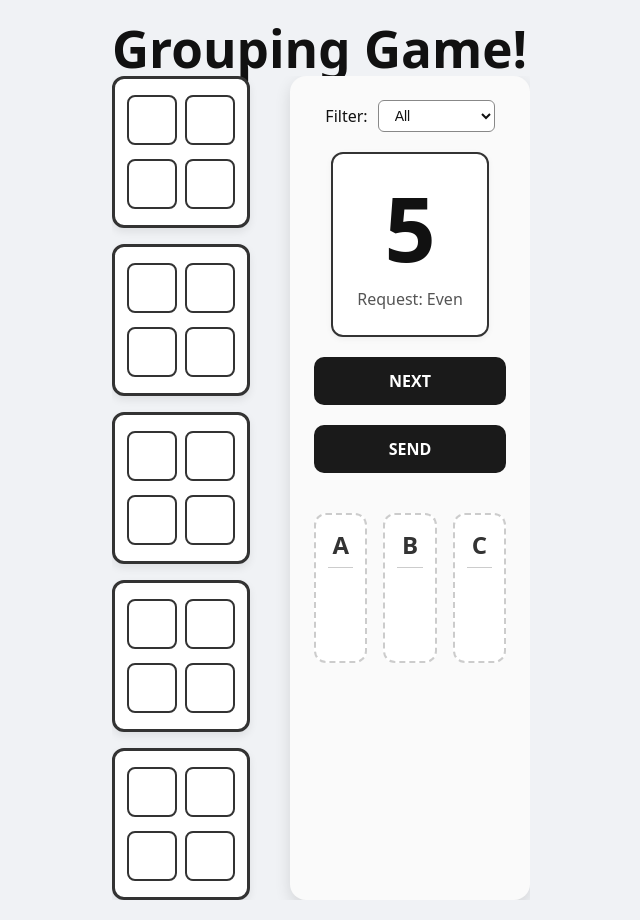
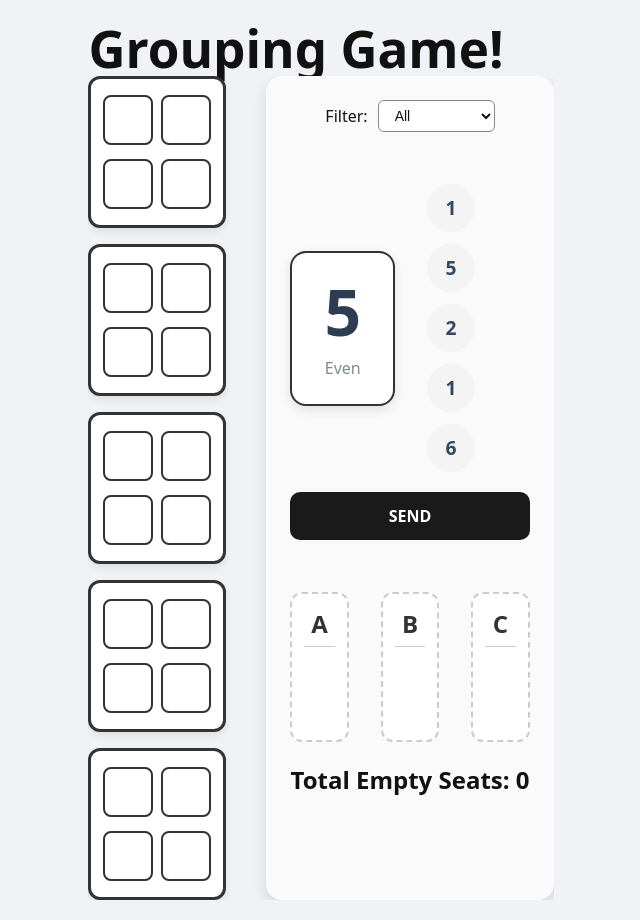
Before and after one commit to ryannarnoldd/TheGroupingGame, a React (Vite) app: page / in a window 1280 px wide. Shown: the whole page, without its empty margins (319-959 px from the left). Built offline with nearby package versions, Linux system fonts and the light colour scheme.

Commit message:
Fixing logic in functions

```diff
--- a/src/App.css
+++ b/src/App.css
@@ -228,7 +228,64 @@ button:hover {
   color: #007bff;
 }
 
-/* Responsive Adjustments */
+.queue-container {
+  display: flex;
+  align-items: center;
+  gap: 2rem;
+  margin-top: 2rem;
+}
+
+/* Big current group number */
+.group-box {
+  background: white;
+  border-radius: 1rem;
+  padding: 1.5rem 2rem;
+  box-shadow: 0 4px 12px rgba(0,0,0,0.1);
+  text-align: center;
+}
+
+.current-number {
+  font-size: 4rem;
+  font-weight: bold;
+  color: #2c3e50;
+}
+
+.request-text {
+  margin-top: 0.5rem;
+  font-size: 1rem;
+  color: #7f8c8d;
+}
+
+/* /* make it go verticallly? */
+.main-queue {
+  display: flex;
+  gap: 0.75rem;
+  flex-direction: column;
+
+}
+
+.tiny-number {
+  background: #f4f4f4;
+  border-radius: 50%;
+  width: 3rem;
+  height: 3rem;
+  display: flex;
+  justify-content: center;
+  align-items: center;
+  font-size: 1.2rem;
+  font-weight: bold;
+  color: #34495e;
+  cursor: pointer;
+  transition: transform 0.2s, background 0.2s;
+}
+
+.tiny-number:hover {
+  background: #3498db;
+  color: white;
+  transform: scale(1.1);
+}
+
+/* Responsive Adjustments
 @media (max-width: 768px) {
   .container {
     flex-direction: column;
@@ -258,4 +315,4 @@ button:hover {
   .queue-column h3 {
     font-size: 20px;
   }
-}
+} */
--- a/src/App.tsx
+++ b/src/App.tsx
@@ -39,11 +39,13 @@ function App() {
   const [seats, setSeats] = useState<Seat[]>([]);
   const [queues, setQueues] = useState<{ [key in "A" | "B" | "C"]: Group[] }>({ A: [], B: [], C: [] });
   const [filter, setFilter] = useState<"all" | "odd" | "even">("all");
-  const [currentGroup, setCurrentGroup] = useState<Group>(() => randomGroup("all"));
+  const [mainQueue, setMainQueue] = useState<Group[]>(Array.from({ length: 6 }, () => randomGroup(filter)));
+  const [emptySeats, setEmptySeats] = useState<number>(0);
 
   const CARS = 5;
   const ROWS_PER_CAR = 2;
   const SEATS_PER_ROW = 2;
+  const QUEUE_SIZE = 6;
 
   // Initialize train seats
   useEffect(() => {
@@ -67,35 +69,108 @@ function App() {
   const pickSeat = (seatId: number) => {
     setSeats(prev => {
       const selectedCount = prev.filter(s => s.isSelected).length;
-      return prev.map(seat => {
+
+      const updated = prev.map(seat => {
         if (seat.id !== seatId || seat.takenBy) return seat;
-        if (!seat.isSelected && selectedCount >= currentGroup.size) return seat;
+        if (!seat.isSelected && selectedCount >= mainQueue[0].size) return seat;
         return { ...seat, isSelected: !seat.isSelected };
       });
+
+      const newSelectedCount = updated.filter(s => s.isSelected).length;
+
+      if (newSelectedCount === mainQueue[0].size) {
+        sendGroup();
+      }
+
+      return updated;
     });
+  };
+
+
+  // Remove the front element and adds randomGroup(filter) to thr end.
+  // do it without my copy method.
+  const updateMainQueue = () => {
+    console.log('updateMainQueue func')
+    setMainQueue(prev => {
+      const newQueue = prev.slice(1);
+      newQueue.push(randomGroup(filter));
+      return newQueue;
+    });
+  };
+
+  const nextGroup = () => {
+    console.log('nextGroup func')
+    updateMainQueue();
   };
 
   // Send group to train
   const sendGroup = () => {
-    setSeats(prev =>
-      prev.map(s => (s.isSelected ? { ...s, takenBy: currentGroup.id, isSelected: false } : s))
-    );
+    setSeats(prev => {
+      const updatedSeats = prev.map(s =>
+        s.isSelected
+          ? { ...s, takenBy: mainQueue[0].id, isSelected: false }
+          : s
+      );
 
-    setCurrentGroup(randomGroup(filter));
+      return updatedSeats;
+    });
+
+    nextGroup();
   };
 
-  // Queue group into A/B/C
-  const queueGroup = (queueName: "A" | "B" | "C") => {
-    setQueues(prev => ({ ...prev, [queueName]: [...prev[queueName], currentGroup] }));
-    setCurrentGroup(randomGroup(filter));
-    setSeats(prev => prev.map(s => ({ ...s, isSelected: false })));
+  const bringToFront = (index: number) => {
+    setMainQueue(prev => {
+      const group = prev[index];
+      const newQueue = [group, ...prev.slice(0, index), ...prev.slice(index + 1)];
+      return newQueue;
+    });
   };
 
-  // Clear the entire train
-  const clearTrain = () => {
-    setSeats(prev => prev.map(s => ({ ...s, takenBy: undefined, isSelected: false })));
-    alert("Train cleared! New boarding started.");
+  const bringFromQueue = (index: number, queue: "A" | "B" | "C") => {
+    setMainQueue(prev => {
+      const group = queues[queue][index];
+      setQueues(qs => ({
+        ...qs,
+        [queue]: qs[queue].filter((_, i) => i !== index)
+      }));
+
+
+      return [group, ...prev.slice(0, -1)];
+    });
   };
+
+  const queueGroup = (queue: "A" | "B" | "C") => {
+    const group = mainQueue[0];
+
+    setQueues(prev => {
+      return {
+        ...prev,
+        [queue]: [...prev[queue], group]
+      };
+    });
+
+    nextGroup();
+  };
+
+  const sendTrain = (full: boolean) => {
+    if (!full) setEmptySeats(emptySeats + seats.filter(s => !s.takenBy).length);
+
+    setSeats(prev =>
+      prev.map(s => ({ ...s, takenBy: undefined, isSelected: false }))
+    );
+  };
+
+  useEffect(() => {
+    if (seats.length === 0) return; // guard for initial mount
+
+    const isTrainFull = seats.every(s => s.takenBy !== undefined);
+
+    if (isTrainFull) {
+      console.log("Train is full, sending train...");
+      sendTrain(true);
+    }
+    // eslint-disable-next-line react-hooks/exhaustive-deps
+  }, [seats]);
 
   return (
     <>
@@ -138,33 +213,61 @@ function App() {
         <div className="controls">
           <div className="filter">
             <label>Filter:</label>
-            <select value={filter} onChange={e => setFilter(e.target.value as "all" | "odd" | "even")}>
+            {/* make it run randomgroup() on change too please  */}
+            <select value={filter} onChange={e => {
+              setFilter(e.target.value as "all" | "odd" | "even");
+              setMainQueue(Array.from({ length: 6 }, () => randomGroup(e.target.value as "all" | "odd" | "even")));
+            }}>
               <option value="all">All</option>
               <option value="odd">Odd Rows</option>
               <option value="even">Even Rows</option>
             </select>
           </div>
 
-          <div className="group-box">
-            <h1>{currentGroup.size}</h1>
-            <div className="request-text">{currentGroup.request && `Request: ${currentGroup.request}`}</div>
+          <div className="queue-container">
+            {/* Current group (big number) */}
+            <div className="group-box">
+              <div className="current-group">
+                <h1 className="current-number">{mainQueue[0].size}</h1>
+                <div className="request-text">
+                  {mainQueue[0].request && `${mainQueue[0].request}`}
+                </div>
+              </div>
+            </div>
+
+            {/* Main queue (smaller numbers) */}
+            {/* map them backwards please */}
+            <div className="main-queue">
+              {/* have the index start at 1 "i" and make the index the key to each div please. */}
+              {mainQueue.slice(1, 6).reverse().map((g, index) => (
+                <div
+                  // have each key have an index, starting at 1.
+                  // pass that index through bringtoFront.
+                  key={index + 1}
+                  className="tiny-number"
+                  onClick={() => bringToFront(QUEUE_SIZE - index - 1)}
+                >
+                  {g.size}
+                </div>
+              ))}
+            </div>
           </div>
 
-          <button onClick={sendGroup}>NEXT</button>
-          <button onClick={clearTrain}>SEND</button>
+
+          {/* <button onClick={sendGroup}>NEXT</button> */}
+          <button onClick={() => sendTrain(false)}>SEND</button>
 
           {/* Queue columns */}
           <div className="queue-container">
             {(["A", "B", "C"] as const).map(q => (
               <div key={q} className="queue-column">
                 <h3 className="queue-header" onClick={() => queueGroup(q)}>{q}</h3>
-                {queues[q].map(g => (
+                {queues[q].map((g, index) => (
                   <div
-                    key={g.id}
+                    key={index}
                     className="queued-group"
                     onClick={() => {
-                      setCurrentGroup(g);
-                      setQueues(prev => ({ ...prev, [q]: prev[q].filter(gg => gg.id !== g.id) }));
+                      bringFromQueue(index, q);
                     }}
                   >
                     <b>{g.size}{g.request && `(${g.request})`}</b>
@@ -173,6 +276,10 @@ function App() {
               </div>
             ))}
           </div>
+          {/* Create a section for stats. */}
+          <div className="stats">
+            <h2>Total Empty Seats: {emptySeats}</h2>
+          </div>
         </div>
       </div>
     </>
```
Also changed, not shown: src/main.tsx (+5 -3 lines).
